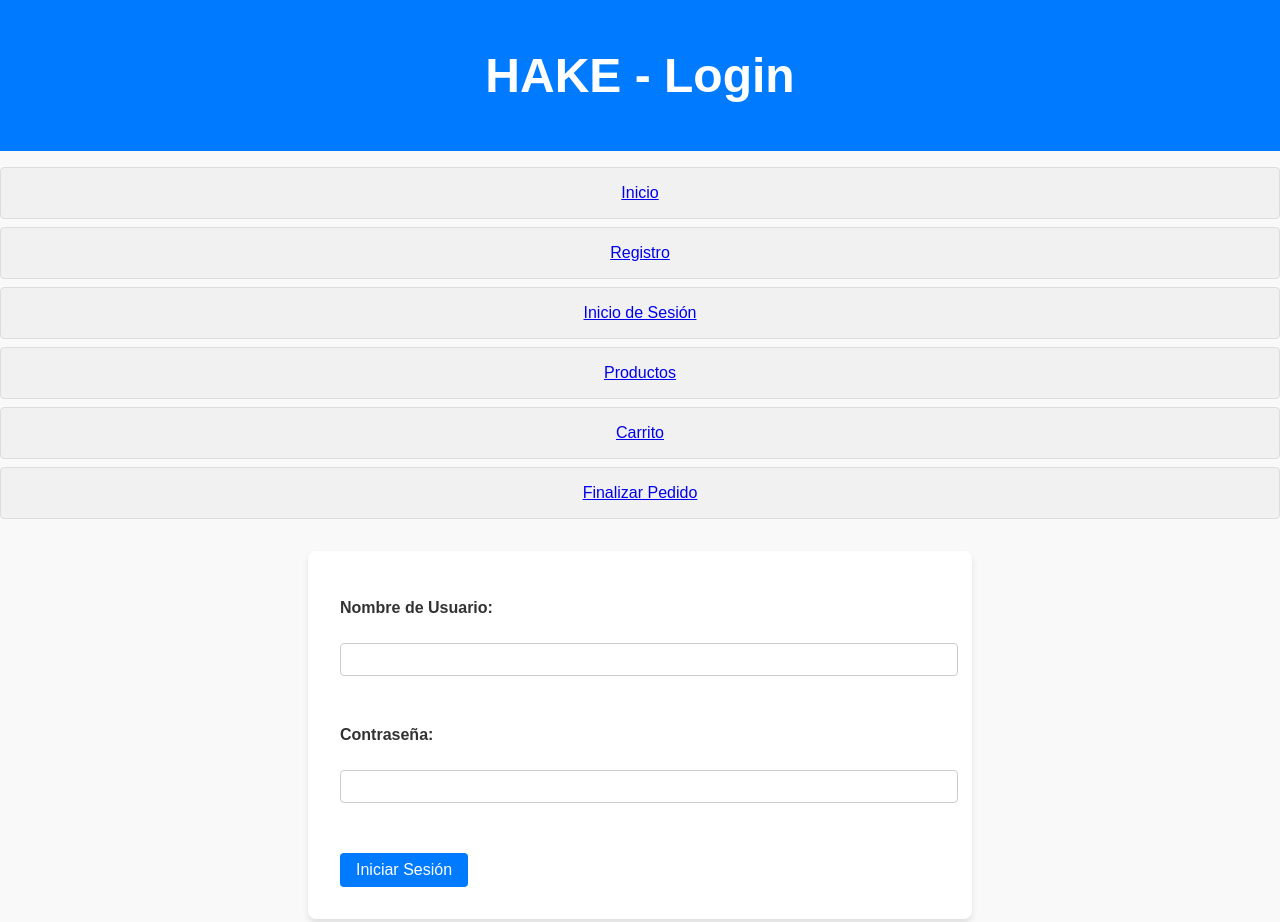
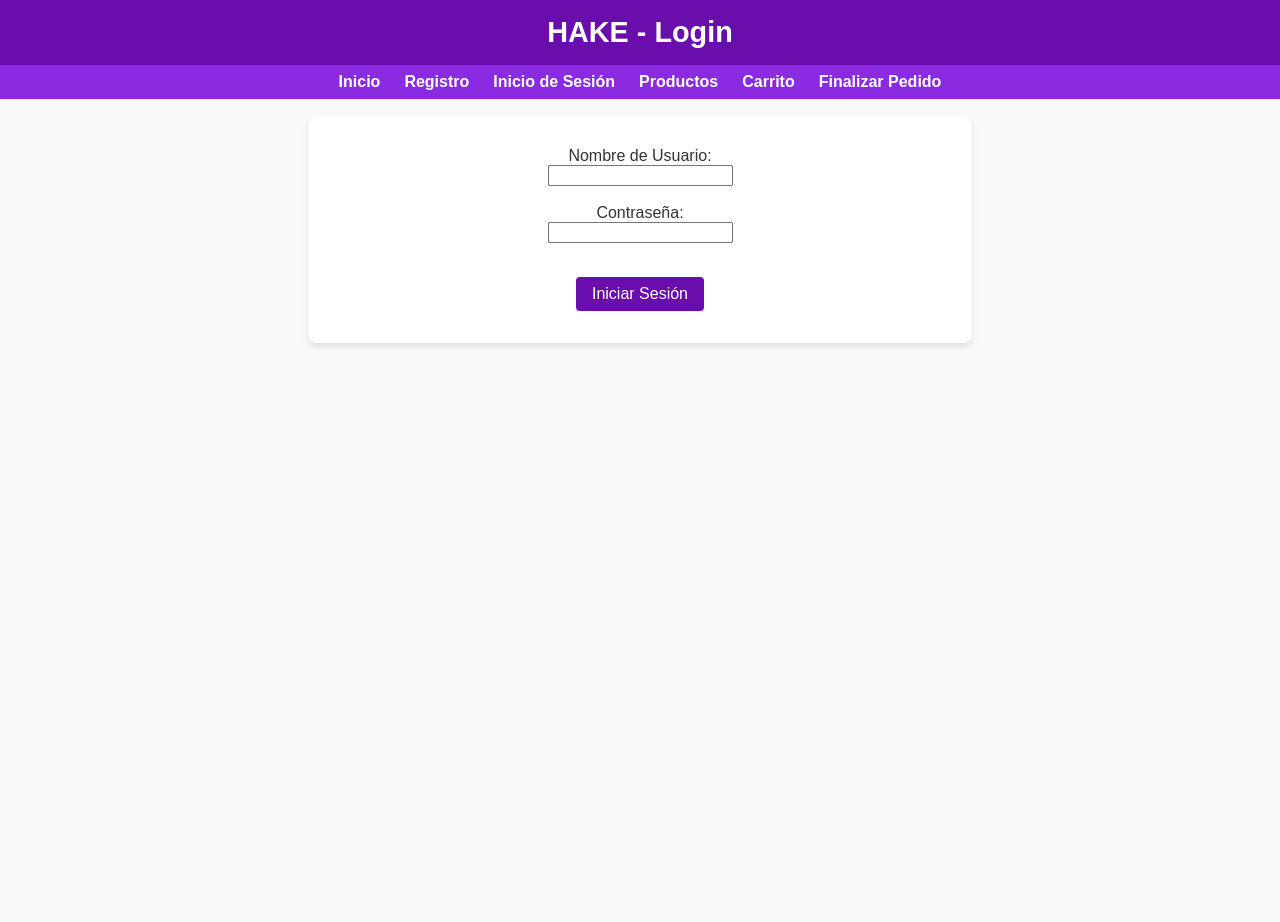
Before and after one commit to Abel-Hinostroza/HAKE, a plain HTML site: page login.html in a window 1280 px wide. Shown: the top 922 px of the page. After the commit the page ends 800 px from the top, so only its background shows below. Drawn offline with Linux system fonts and the light colour scheme.

Commit message:
Actualización de estilos

```diff
--- a/styles.css
+++ b/styles.css
@@ -1,5 +1,5 @@
 
-/* Estilo general para todas las páginas */
+/* General styles */
 body {
     font-family: Arial, sans-serif;
     margin: 0;
@@ -8,28 +8,66 @@ body {
     color: #333;
 }
 
-/* Header */
+/* Header styles */
 header {
-    background-color: #007bff;
+    background-color: #6a0dad; /* Deep purple */
     color: white;
     padding: 1rem;
     text-align: center;
-    font-size: 1.5rem;
+}
+
+header h1 {
+    margin: 0;
+    font-size: 1.8rem;
+}
+
+/* Navigation bar */
+nav {
+    background-color: #8a2be2; /* Lighter purple */
+    padding: 0.5rem 0;
+}
+
+nav ul {
+    list-style: none;
+    padding: 0;
+    margin: 0;
+    display: flex;
+    justify-content: center;
+    gap: 1.5rem;
+}
+
+nav ul li {
+    display: inline;
+}
+
+nav ul li a {
+    text-decoration: none;
+    color: white;
+    font-weight: bold;
+}
+
+nav ul li a:hover {
+    text-decoration: underline;
 }
 
 /* Main content */
 main {
     padding: 2rem;
-    margin: 2rem auto;
+    margin: 1rem auto;
     background: white;
     max-width: 600px;
     box-shadow: 0 4px 6px rgba(0, 0, 0, 0.1);
     border-radius: 8px;
+    text-align: center;
+}
+
+main p {
+    margin: 1rem 0;
 }
 
 /* Buttons */
 button {
-    background-color: #007bff;
+    background-color: #6a0dad; /* Deep purple */
     color: white;
     border: none;
     padding: 0.5rem 1rem;
@@ -40,36 +78,5 @@ button {
 }
 
 button:hover {
-    background-color: #0056b3;
+    background-color: #5d3abf; /* Darker purple */
 }
-
-/* Forms */
-form label {
-    font-weight: bold;
-    display: block;
-    margin-top: 1rem;
-}
-
-input, select {
-    width: 100%;
-    padding: 0.5rem;
-    margin-top: 0.5rem;
-    margin-bottom: 1rem;
-    border: 1px solid #ccc;
-    border-radius: 4px;
-}
-
-/* List and items */
-ul {
-    list-style: none;
-    padding: 0;
-}
-
-li {
-    background: #f1f1f1;
-    margin: 0.5rem 0;
-    padding: 1rem;
-    border-radius: 4px;
-    border: 1px solid #ddd;
-    text-align: center;
-}
```
